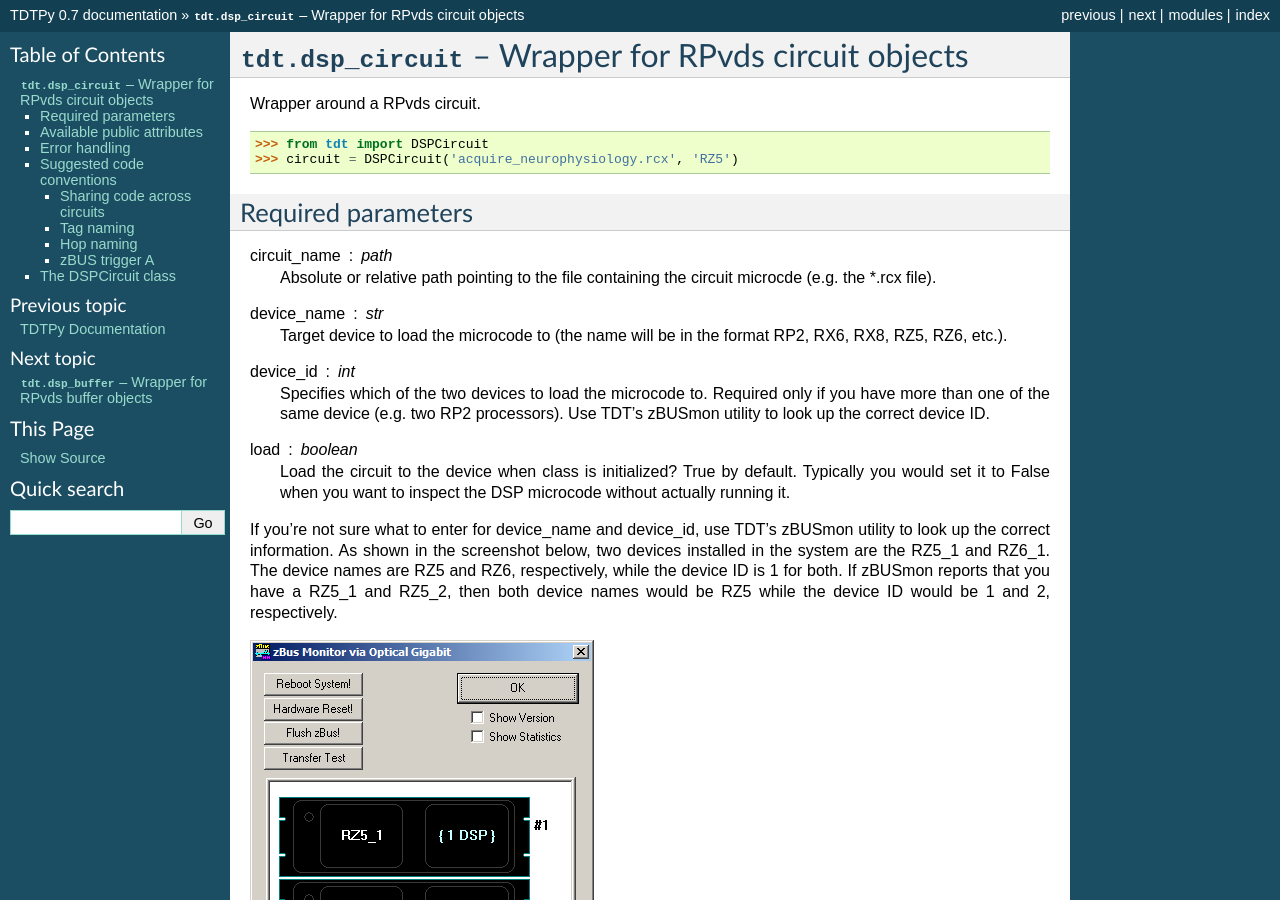
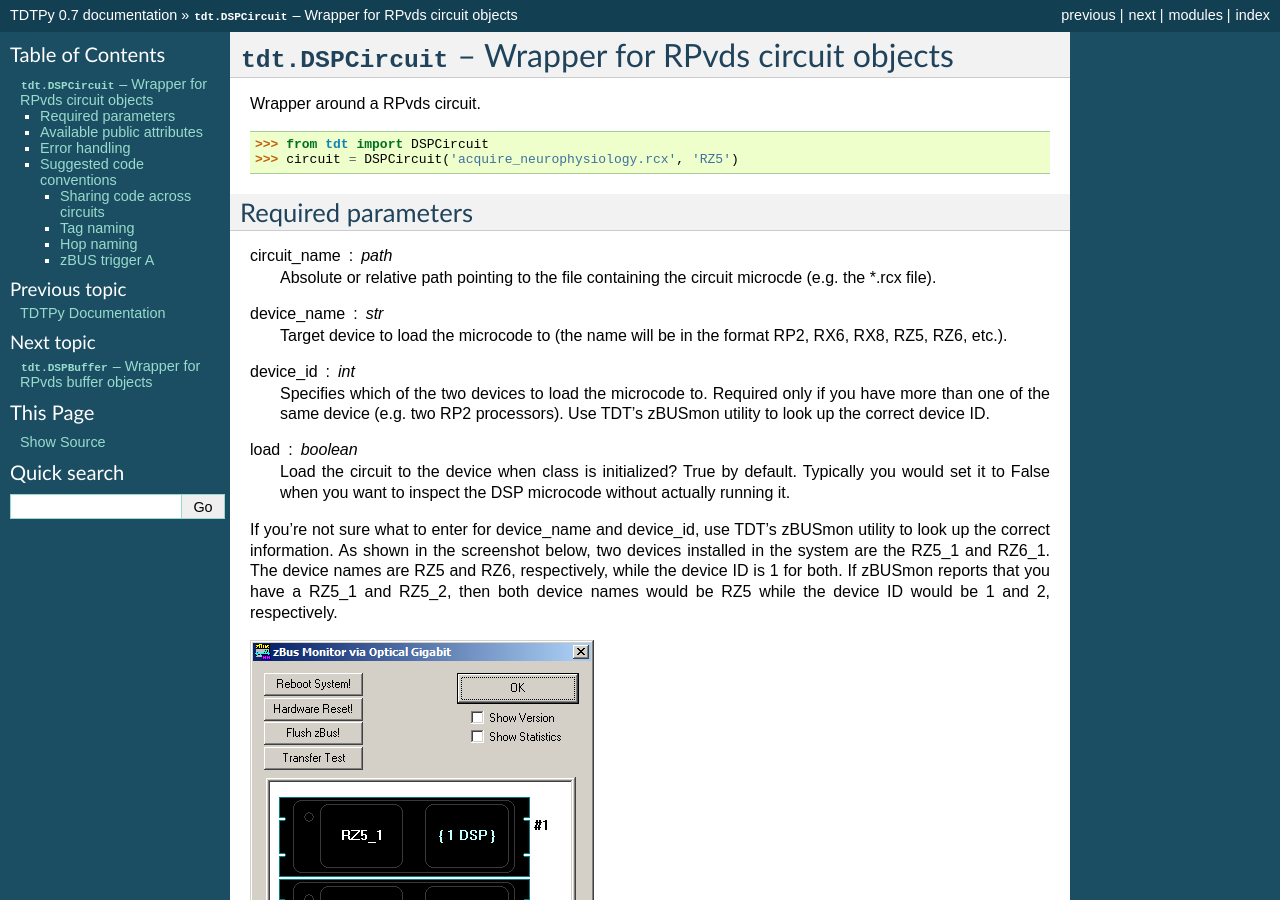
Before and after one commit to LABSN/tdtpy, a Sphinx documentation site: the page built from docs/dsp_circuit.rst, in a window 1280 px wide and 900 px high. Built offline with Sphinx 7.4.7, drawn with Linux system fonts in a browser that asks for light colours; pages that are not in the unit, such as notebooks, are missing from menus; some of the changed text lies outside the part shown.

Commit message:
Documentation enhancements
* Added API documentation as a separate page
* Removed some redundancies
* Renamed the sections to refer to the class, not the module
  (e.g. tdt.dsp_circuit should be tdt.DSPCircuit)

```diff
--- a/docs/dsp_buffer.rst
+++ b/docs/dsp_buffer.rst
@@ -1,4 +1,4 @@
-:mod:`tdt.dsp_buffer` -- Wrapper for RPvds buffer objects
+:class:`tdt.DSPBuffer` -- Wrapper for RPvds buffer objects
 =========================================================
 
 Each buffer requires tags linked to the data and index parameters of the buffer
--- a/docs/dsp_circuit.rst
+++ b/docs/dsp_circuit.rst
@@ -1,4 +1,4 @@
-:mod:`tdt.dsp_circuit` -- Wrapper for RPvds circuit objects
+:class:`tdt.DSPCircuit` -- Wrapper for RPvds circuit objects
 ===========================================================
 
 Wrapper around a RPvds circuit.
@@ -102,10 +102,3 @@ trigger A using the following circuit construct.
 .. image:: zBUS_trigger.*
 
 TODO: finish this section
-
-The DSPCircuit class
---------------------
-
-.. autoclass:: tdt.DSPCircuit
-    :members:
-    :inherited-members:
```
Also changed, not shown: docs/index.rst (+1 -12 lines).
